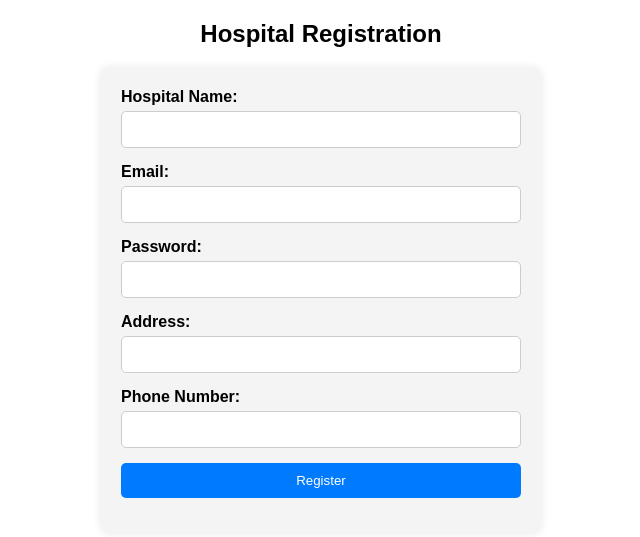
After one commit to AMALIK8989/Evac, a PHP site: page /Hospital/hospital-register.php in a window 1280 px wide. The commit adds this page. Shown: the top 537 px of the page, without its empty margins (319-959 px from the left). Run offline with PHP 8.4, Linux system fonts and the light colour scheme.

Commit message:
Add files via upload

```diff
--- /dev/null
+++ b/Hospital/hospital-register.php
@@ -0,0 +1,129 @@
+<?php
+
+include '../Conn.php';
+
+?>
+<!DOCTYPE html>
+<html lang="en">
+<head>
+    <meta charset="UTF-8">
+    <meta name="viewport" content="width=device-width, initial-scale=1.0">
+    <title>Hospital Registration</title>
+    <!-- Add any necessary CSS stylesheets -->
+    <style>
+        body {
+    font-family: Arial, sans-serif;
+    margin: 0;
+    padding: 0;
+}
+
+h2 {
+    text-align: center;
+    margin-bottom: 20px;
+}
+
+form {
+    max-width: 400px;
+    margin: 0 auto;
+    padding: 20px;
+    background-color: #f4f4f4;
+    border-radius: 8px;
+    box-shadow: 0 0 10px rgba(0, 0, 0, 0.1);
+}
+
+div {
+    margin-bottom: 15px;
+}
+
+label {
+    display: block;
+    font-weight: bold;
+}
+
+input[type="text"],
+input[type="email"],
+input[type="password"] {
+    width: 100%;
+    padding: 10px;
+    margin-top: 5px;
+    border: 1px solid #ccc;
+    border-radius: 5px;
+    box-sizing: border-box;
+}
+
+input[type="submit"] {
+    width: 100%;
+    padding: 10px;
+    border: none;
+    border-radius: 5px;
+    background-color: #007bff;
+    color: #fff;
+    cursor: pointer;
+    transition: background-color 0.3s ease;
+}
+
+input[type="submit"]:hover {
+    background-color: #0056b3;
+}
+
+    </style>
+</head>
+<body>
+    <h2>Hospital Registration</h2>
+    <form action="" method="post">
+        <div>
+            <label for="hospital_name">Hospital Name:</label>
+            <input type="text" id="hospital_name" name="hospital_name" required>
+        </div>
+        <div>
+            <label for="email">Email:</label>
+            <input type="email" id="email" name="email" required>
+        </div>
+        <div>
+            <label for="password">Password:</label>
+            <input type="password" id="password" name="password" required>
+        </div>
+        <div>
+            <label for="address">Address:</label>
+            <input type="text" id="address" name="address" required>
+        </div>
+        <div>
+            <label for="phone">Phone Number:</label>
+            <input type="text" id="phone" name="phone" required>
+        </div>
+        <div>
+            <input type="submit" value="Register" name="register">
+        </div>
+    </form>
+</body>
+</html>
+<?php
+if(isset($_POST['register'])){
+    $name = $_POST['hospital_name'];
+    $email = $_POST['email'];
+    $pass = $_POST['password'];
+    $add = $_POST['address'];
+    $phone = $_POST['phone'];
+
+    // Hash the password
+    $hashed_password = password_hash($pass, PASSWORD_BCRYPT);
+
+    // Check if email already exists
+    $el = "SELECT * FROM hospital_list WHERE email='$email'";
+    $res = mysqli_query($con, $el);
+    $num = mysqli_num_rows($res);
+    if($num > 0){
+        echo "Email already exists.";
+    } else {
+        // Insert new hospital into database
+        $qq = "INSERT INTO hospital_list (hospital_name, address, phone_number, email, password) VALUES ('$name', '$add', '$phone', '$email', '$hashed_password')";
+        $a = mysqli_query($con, $qq);
+        if($a) {
+            header("location: hospital-login.php");
+            exit;
+        } else {
+            echo "Error: " . mysqli_error($con);
+        }
+    }
+}
+?>
```
Also changed, not shown: Hospital/hospital-dashboard.php (added, +171 -0 lines), Hospital/hospital-login.php (added, +104 -0 lines), parent/vaccination det.php (+21 -20 lines), 1 other file.
